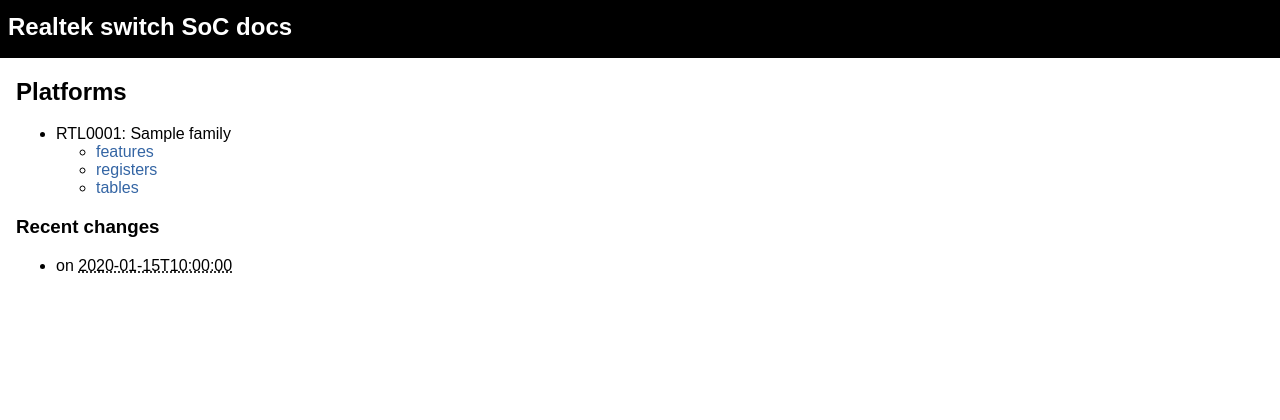
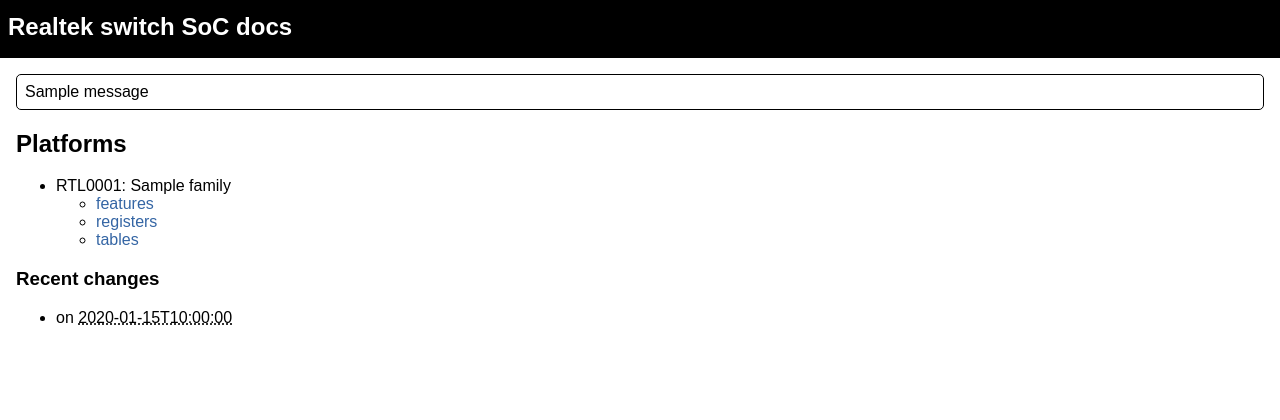
Before and after one commit to svanheule/realtek-registers, a Flask app: template realtek_reglist/templates/index.html in a window 1280 px wide. Shown: the top 420 px of the page. Run offline with Flask 2, Linux system fonts and the light colour scheme; tables that the repository leaves empty hold one stand-in row (values such as "Sample post"); the template is opened without the code that fills it: values that come from a table or form of the project are taken from there, most other values are stand-ins (such as "Sample title", 1, 10 or a date in 2020); one stand-in notice (Sample message) is shown; parts of the project's set-up code (start-up, migrations or seed data) failed here and were passed over.

Commit message:
Add support for displaying flashed messages

```diff
--- a/realtek_reglist/static/style.css
+++ b/realtek_reglist/static/style.css
@@ -137,3 +137,27 @@ body > footer a {
 .timestamp[title] {
     text-decoration: dotted underline;
 }
+.alert {
+    border-style: solid;
+    border-width: 1px;
+    border-radius: 5px;
+    margin: 1em;
+}
+.alert.info {
+    background-color: #3465a4;
+    border-color: #204a87;
+    color: white;
+}
+.alert.warning {
+    background-color: #edd400;
+    border-color: #c4a000;
+    color: #2e3436;
+}
+.alert.error {
+    background-color: #f57900;
+    border-color: #ce5c00;
+    color: white;
+}
+.alert > * {
+    margin: 0.5em;
+}
--- a/realtek_reglist/templates/base.html
+++ b/realtek_reglist/templates/base.html
@@ -12,6 +12,9 @@
 <h1><a href="{{ url_for('realtek.index') }}">Realtek switch SoC docs</a></h1>
 {% endblock %}
 </header>
+{% for category, message in get_flashed_messages(with_categories=True) -%}
+<div class="alert {{category}}"><p>{{ message }}</p></div>
+{% endfor -%}
 <article>
 {% block content %}
 {% endblock %}
```
